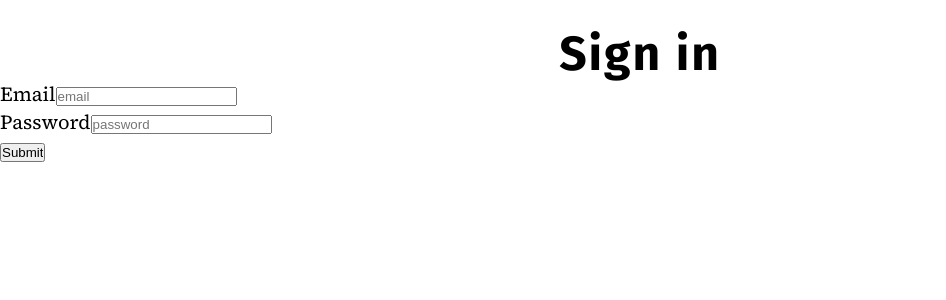
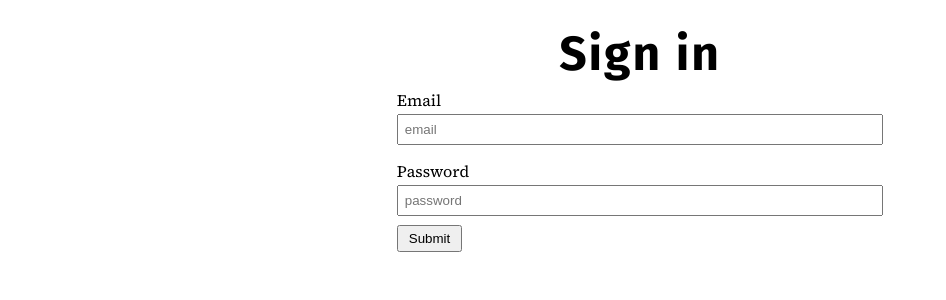
Before and after one commit to jmflannery/my-web, a Next.js app: page /admin in a window 1280 px wide. Shown: the top 300 px of the page, without its empty margins (0-946 px from the left). Built offline with nearby package versions, Linux system fonts and the light colour scheme; no server answers.

Commit message:
Fix up the sign in form

```diff
--- a/src/actions/authentication.js
+++ b/src/actions/authentication.js
@@ -39,7 +39,7 @@ export const authenticate = async formData => {
     path: '/',
   });
 
-  redirect(urls.web.admin.blog);
+  redirect(urls.web.admin.blog.root);
 };
 
 export const authorize = () => {
--- a/src/app/admin/page.js
+++ b/src/app/admin/page.js
@@ -9,10 +9,10 @@ const AdminPage = () => {
   }
 
   return (
-    <>
+    <div className="page">
       <h1>Sign in</h1>
       <AuthForm />
-    </>
+    </div>
   );
 };
 
--- a/src/app/globals.css
+++ b/src/app/globals.css
@@ -143,6 +143,31 @@ pre > code {
   height: 100%;
 }
 
+label {
+  font-size: 16px;
+}
+
+.formControl {
+  display: flex;
+  flex-direction: column;
+  padding: 6px 0;
+}
+
+input[type='text'],
+input[type='email'],
+input[type='password'] {
+  padding: 6px;
+  padding: 6px;
+}
+
+input[type='submit'] {
+  padding: 4px 10px;
+}
+
+textarea {
+  padding: 18px;
+}
+
 /* @media (prefers-color-scheme: dark) {
   :root {
     --foreground-rgb: 255, 255, 255;
--- /dev/null
+++ b/src/components/AuthForm.css
@@ -0,0 +1,3 @@
+.authForm {
+  width: 38%;
+}
--- a/src/components/AuthForm.js
+++ b/src/components/AuthForm.js
@@ -2,14 +2,16 @@
 
 import {authenticate} from '@/actions/authentication';
 
+import './AuthForm.css';
+
 const AuthForm = () => {
   return (
-    <form action={authenticate}>
-      <div className="form-control">
+    <form action={authenticate} className="authForm">
+      <div className="formControl">
         <label htmlFor="email">Email</label>
         <input type="email" name="email" placeholder="email" />
       </div>
-      <div className="form-control">
+      <div className="formControl">
         <label htmlFor="password">Password</label>
         <input type="password" name="password" placeholder="password" />
       </div>
--- a/src/components/PostForm.css
+++ /dev/null
@@ -1,21 +0,0 @@
-label {
-  font-size: 16px;
-}
-
-.formControl {
-  display: flex;
-  flex-direction: column;
-  padding: 6px 0;
-}
-
-input[type='text'] {
-  padding: 6px;
-}
-
-input[type='submit'] {
-  padding: 4px 10px;
-}
-
-textarea {
-  padding: 18px;
-}
```
